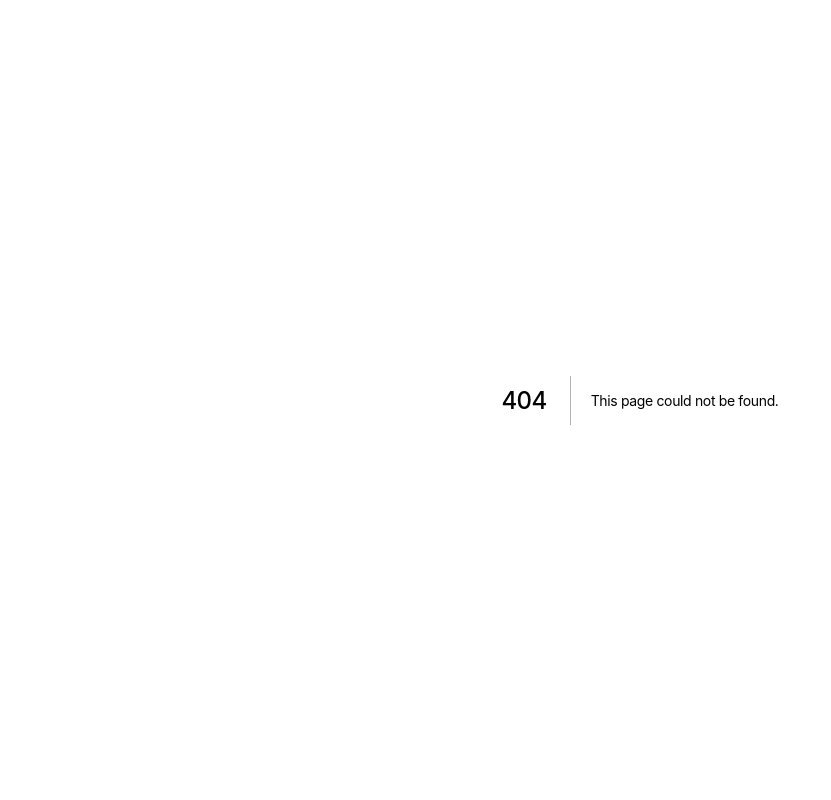
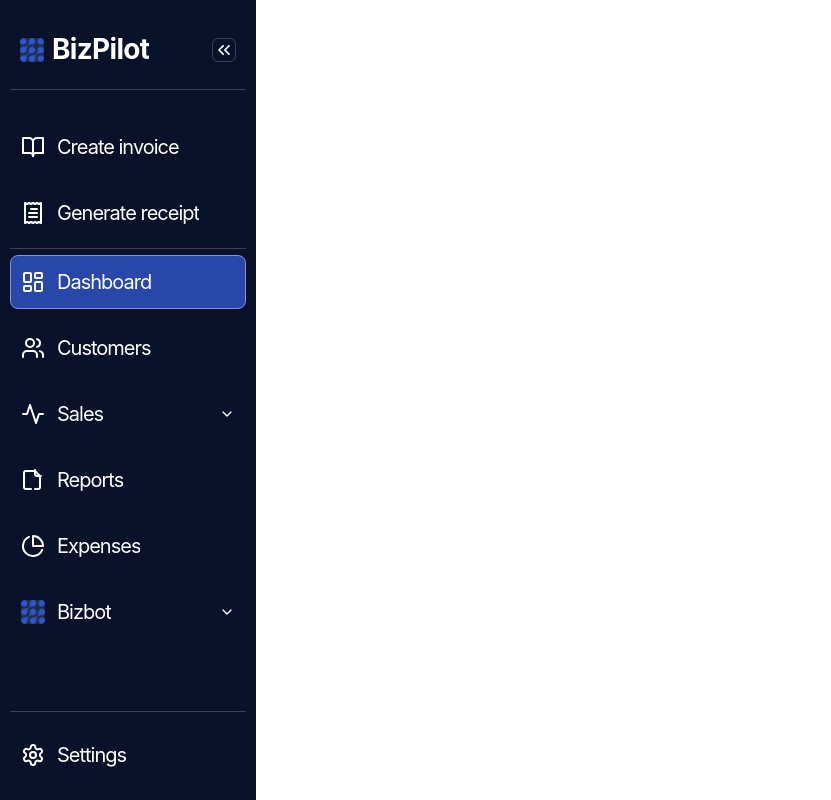
Before and after one commit to Lakaric/Bizpilot, a Next.js app in the folder frontend/: page /dashboard/customers/create in a window 1280 px wide. Before the commit this address had no page. Shown: the whole page, without its empty margins (0-831 px from the left). Built offline with nearby package versions, Linux system fonts and the light colour scheme.

Commit message:
Created the dashboard routes

```diff
--- /dev/null
+++ b/frontend/src/app/dashboard/customers/create/page.tsx
@@ -0,0 +1,11 @@
+import React from 'react'
+
+const page = () => {
+  return (
+    <div>
+        <h1>Create Customer</h1>
+    </div>
+  )
+}
+
+export default page
--- /dev/null
+++ b/frontend/src/app/dashboard/customers/page.tsx
@@ -0,0 +1,11 @@
+import React from 'react'
+
+const page = () => {
+  return (
+    <div>
+        <h1>Customers</h1>
+    </div>
+  )
+}
+
+export default page
--- /dev/null
+++ b/frontend/src/app/dashboard/invoice/create/page.tsx
@@ -0,0 +1,11 @@
+import React from 'react'
+
+const page = () => {
+  return (
+    <div>
+        <h1>Create Invoice</h1>
+    </div>
+  )
+}
+
+export default page
--- /dev/null
+++ b/frontend/src/app/dashboard/invoice/page.tsx
@@ -0,0 +1,11 @@
+import React from 'react'
+
+const page = () => {
+  return (
+    <div>
+        <h1>Invoices</h1>
+    </div>
+  )
+}
+
+export default page
--- /dev/null
+++ b/frontend/src/app/dashboard/layout.tsx
@@ -0,0 +1,15 @@
+import React from 'react'
+import Sidebar from '@/components/dashboard/Sidebar'
+
+const layout = ({ children }: { children: React.ReactNode }) => {
+    return (
+        <div className='flex'>
+            <Sidebar />
+            <main className='flex-1'>
+                {children}
+            </main>
+        </div>
+    )
+}
+
+export default layout
--- /dev/null
+++ b/frontend/src/app/dashboard/page.tsx
@@ -0,0 +1,11 @@
+import React from 'react'
+
+const page = () => {
+  return (
+    <div>
+        <h1>Dashboard</h1>
+    </div>
+  )
+}
+
+export default page
--- /dev/null
+++ b/frontend/src/app/dashboard/receipt/generate/page.tsx
@@ -0,0 +1,11 @@
+import React from 'react'
+
+const page = () => {
+  return (
+    <div>
+        <h1>Generate Receipt</h1>
+    </div>
+  )
+}
+
+export default page
--- /dev/null
+++ b/frontend/src/app/dashboard/receipt/page.tsx
@@ -0,0 +1,11 @@
+import React from 'react'
+
+const page = () => {
+  return (
+    <div>
+        <h1>Receipts</h1>
+    </div>
+  )
+}
+
+export default page
```
